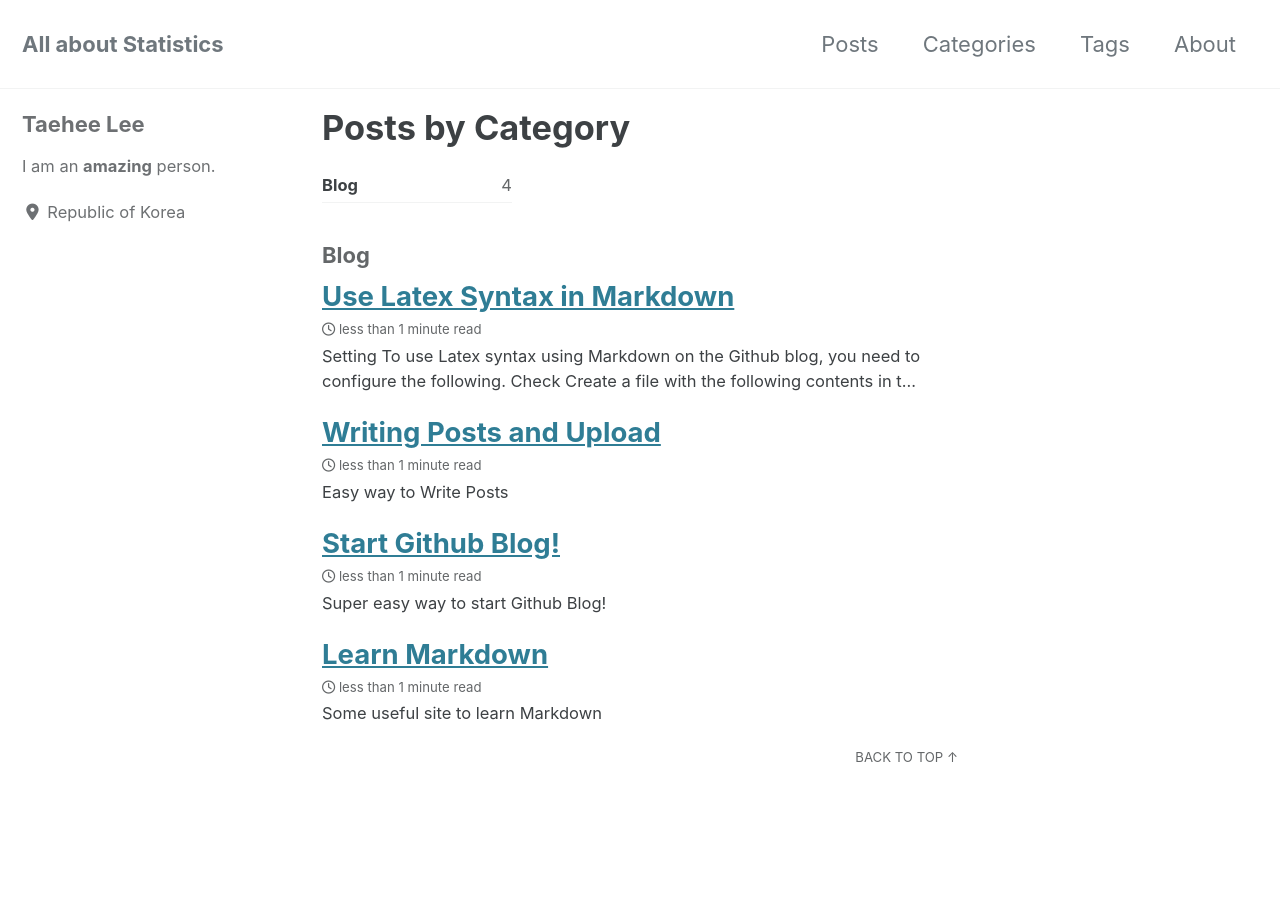
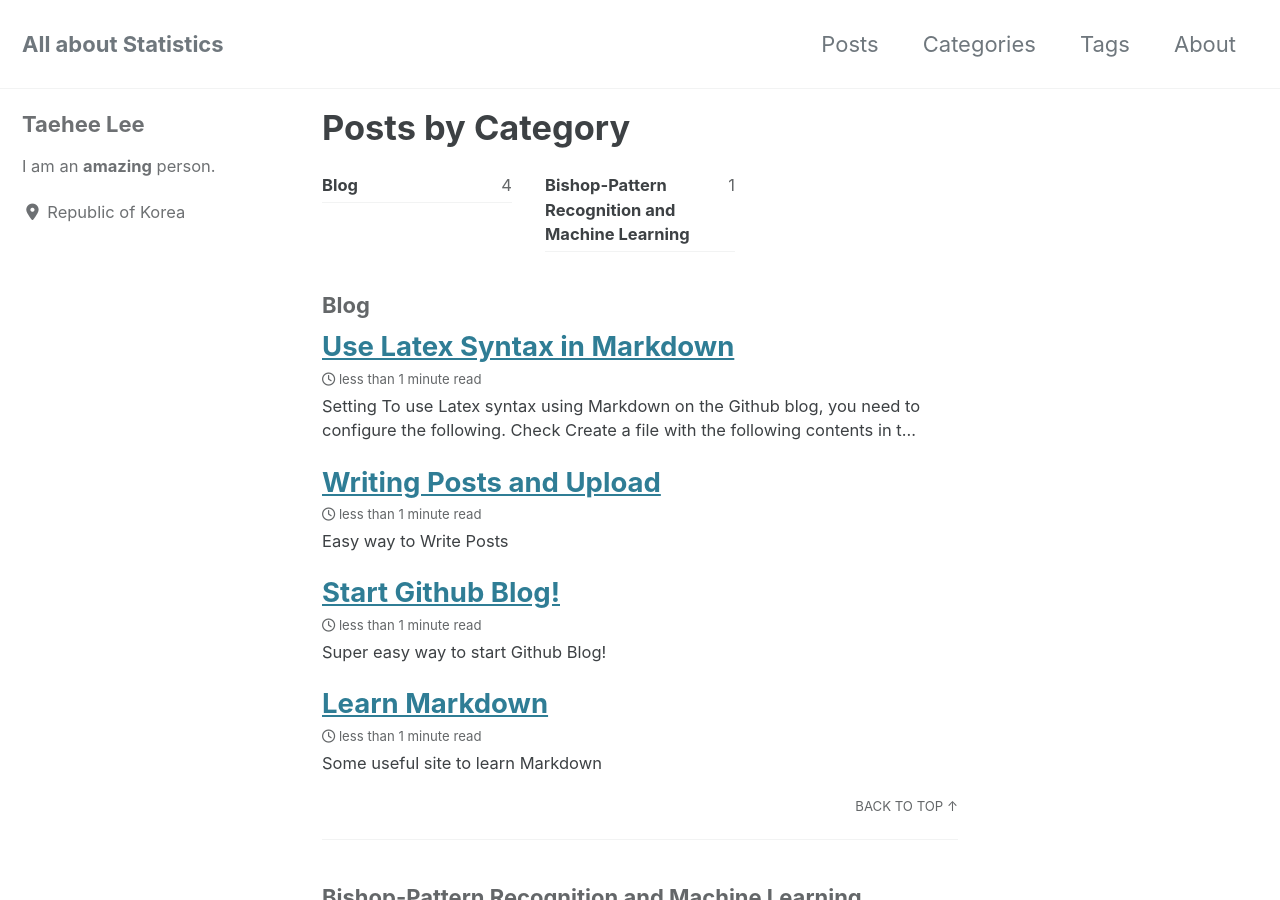
Before and after one commit to THstar/thstar.github.io, a Jekyll site: the page built from _pages/category-archive.md, in a window 1280 px wide and 900 px high. Built offline with Jekyll 4.4.1, drawn with Linux system fonts in a browser that asks for light colours; cached includes are drawn as plain includes; nearby versions of some CDN libraries; some of the changed text lies outside the part shown.

Commit message:
Update 2020-05-06-1.5.2 _ 6.1 test2.md

```diff
--- a/_posts/2020-05-06-1.5.2 _ 6.1 test2.md
+++ b/_posts/2020-05-06-1.5.2 _ 6.1 test2.md
@@ -1,4 +1,15 @@
-# 1.5.2 Minimizing the expected loss
+---
+title: "Bishop-Pattern Recognition and Machine Learning 1.5.2~1.6.1"
+last_modified_at: 2020-05-06
+categories:
+  - Bishop-Pattern Recognition and Machine Learning
+tags:
+  - Information
+---
+
+
+
+﻿# 1.5.2 Minimizing the expected loss
 
 * Objective : more complex than simply minimizing the number of misclassifications.
 
```
